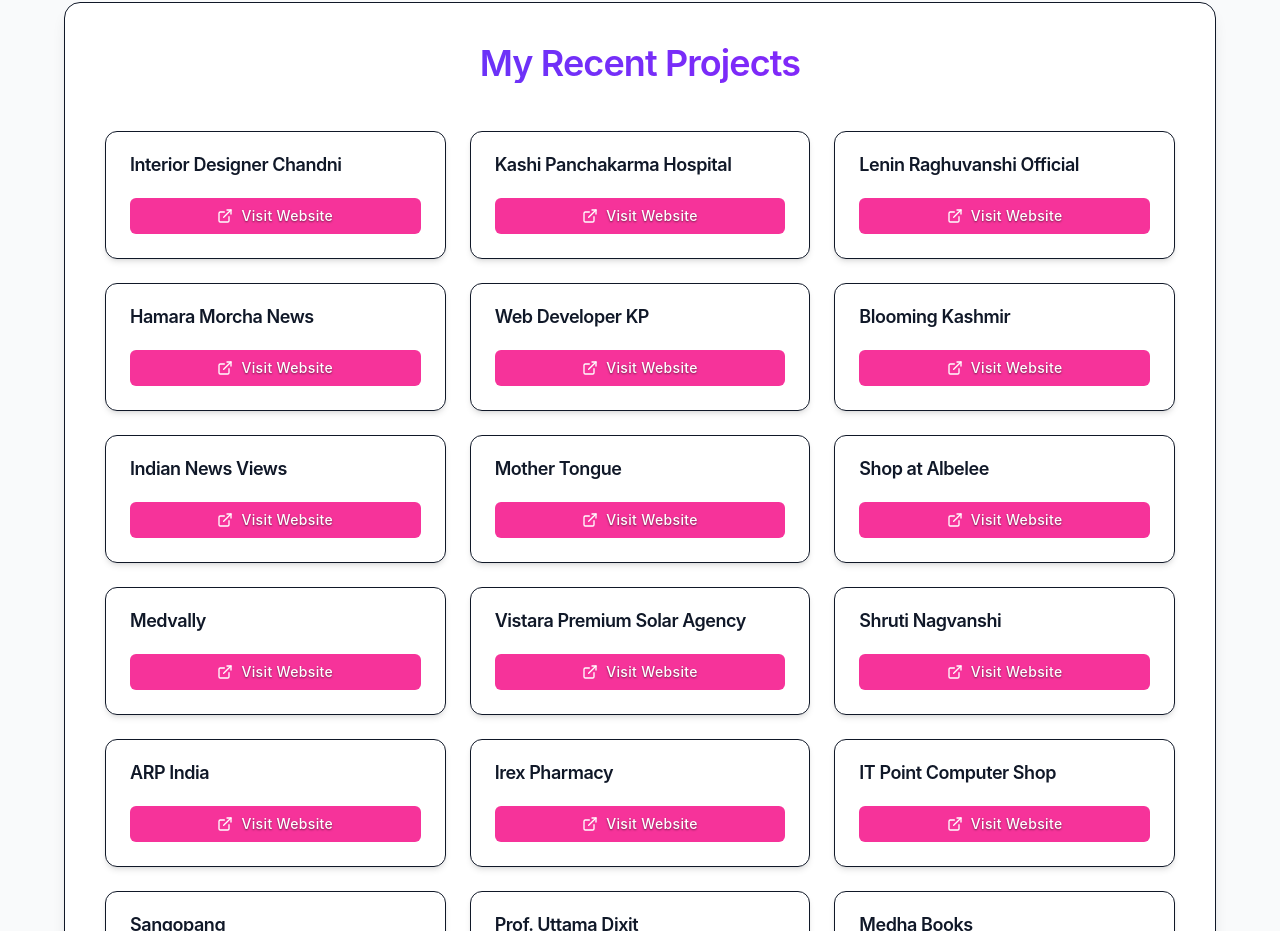
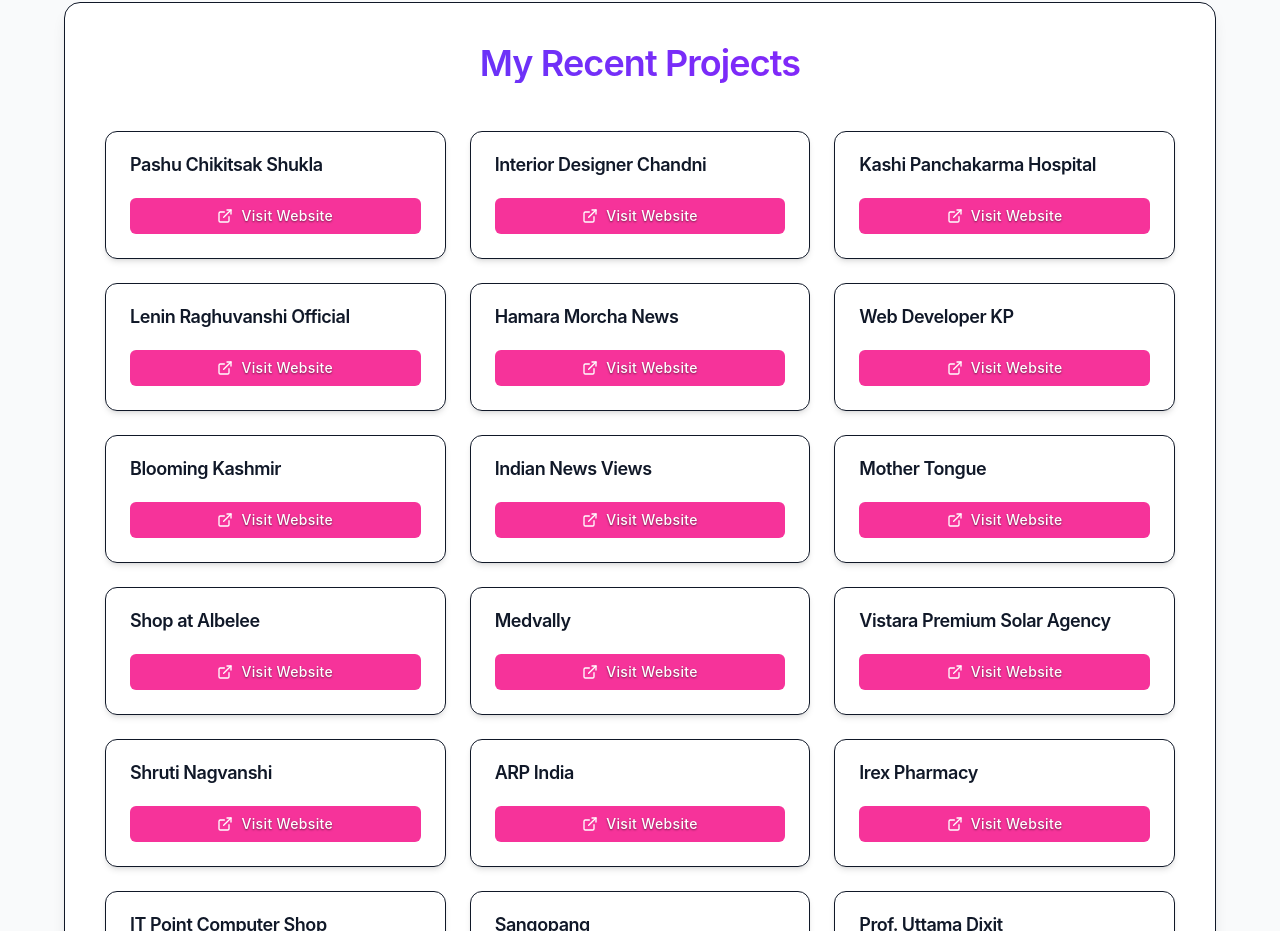
Before and after one commit to kp1153/creativesolutions, a Next.js app: page / in a window 1280 px wide. Shown: the part 1940-2871 px from the top of the page. Built offline with nearby package versions, Linux system fonts and the light colour scheme; no server answers.

Commit message:
force deploy

```diff
--- a/components/HeroSection.js
+++ b/components/HeroSection.js
@@ -19,6 +19,10 @@ export default function HeroSection() {
   }, []);
 
   const projects = [
+    {
+      url: "https://www.pashuchikitsakshukla.online",
+      name: "Pashu Chikitsak Shukla",
+    },
     {
       url: "https://www.interiordesignerchandni.com/",
       name: "Interior Designer Chandni",
```
